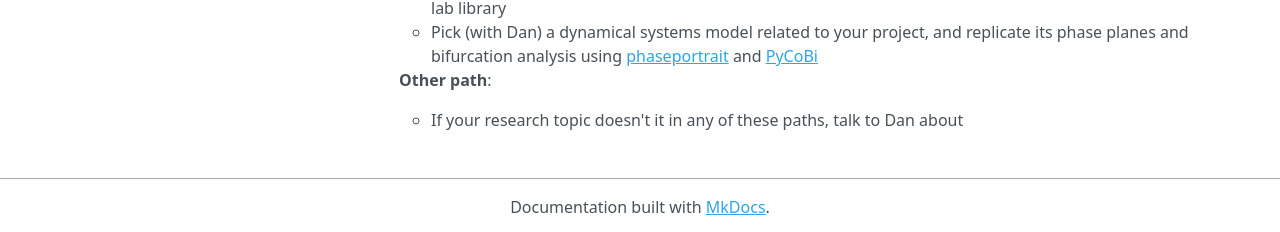
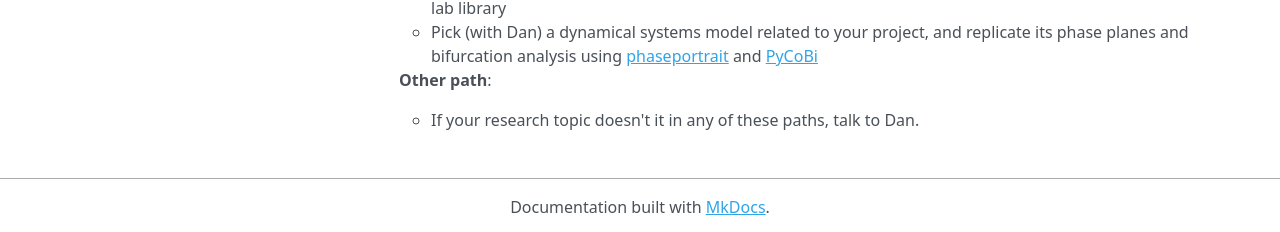
Before and after one commit to LevensteinLab/Lab-Handbook, an MkDocs documentation site: the page built from docs/onboarding.md, in a window 1280 px wide and 900 px high, scrolled down 2079 px. Shown: the part 665-897 px from the top of the window. Built offline with MkDocs 1.6.1, drawn with Linux system fonts in a browser that asks for light colours; nearby versions of some CDN libraries.

Commit message:
Fix typo in onboarding instructions

```diff
--- a/docs/onboarding.md
+++ b/docs/onboarding.md
@@ -86,4 +86,4 @@ Discuss with Dan your interests and potential first projects. In addition to any
 
     **Other path**:
 
-    - If your research topic doesn't it in any of these paths, talk to Dan about
+    - If your research topic doesn't it in any of these paths, talk to Dan.
```
